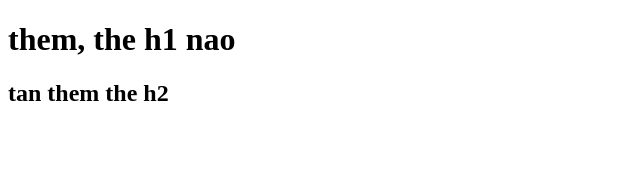
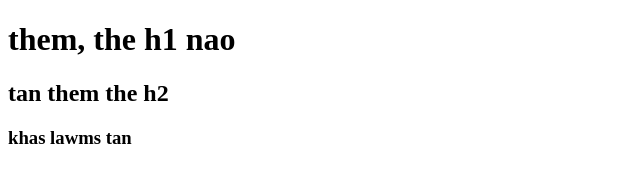
Before and after one commit to TonyTan93/new-repo, a plain HTML site: page index.html in a window 1280 px wide. Shown: the whole page, without its empty margins (0-640 px from the left). Drawn offline with Linux system fonts and the light colour scheme.

Commit message:
kha lam tan

```diff
--- a/index.html
+++ b/index.html
@@ -9,5 +9,6 @@
 <body>
     <h1>them, the h1 nao</h1>
     <h2>tan them the h2</h2>
+    <h3>khas lawms tan</h3>
 </body>
 </html>
```
